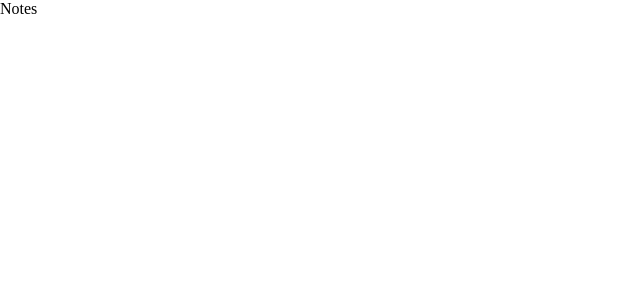
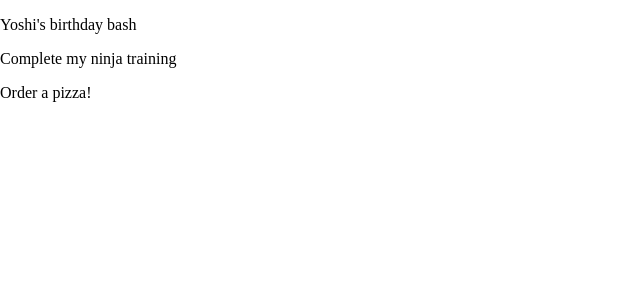
Before and after one commit to Raj-Thombare/MaterialUI, a React (Create React App) app: page /notes in a window 1280 px wide. Shown: the top 300 px of the page, without its empty margins (0-640 px from the left). Built offline with nearby package versions, Linux system fonts and the light colour scheme; data requests are answered from the project's data file.

Commit message:
get data from json server

```diff
--- a/src/pages/Notes.jsx
+++ b/src/pages/Notes.jsx
@@ -1,7 +1,21 @@
-import React from "react";
+import React, { useEffect, useState } from "react";
 
 const Notes = () => {
-  return <div>Notes</div>;
+  const [notes, setNotes] = useState([]);
+
+  useEffect(() => {
+    fetch("http://localhost:8000/notes")
+      .then((res) => res.json())
+      .then((data) => setNotes(data));
+  }, []);
+
+  return (
+    <div>
+      {notes.map((note) => (
+        <p key={note.id}>{note.title}</p>
+      ))}
+    </div>
+  );
 };
 
 export default Notes;
```
